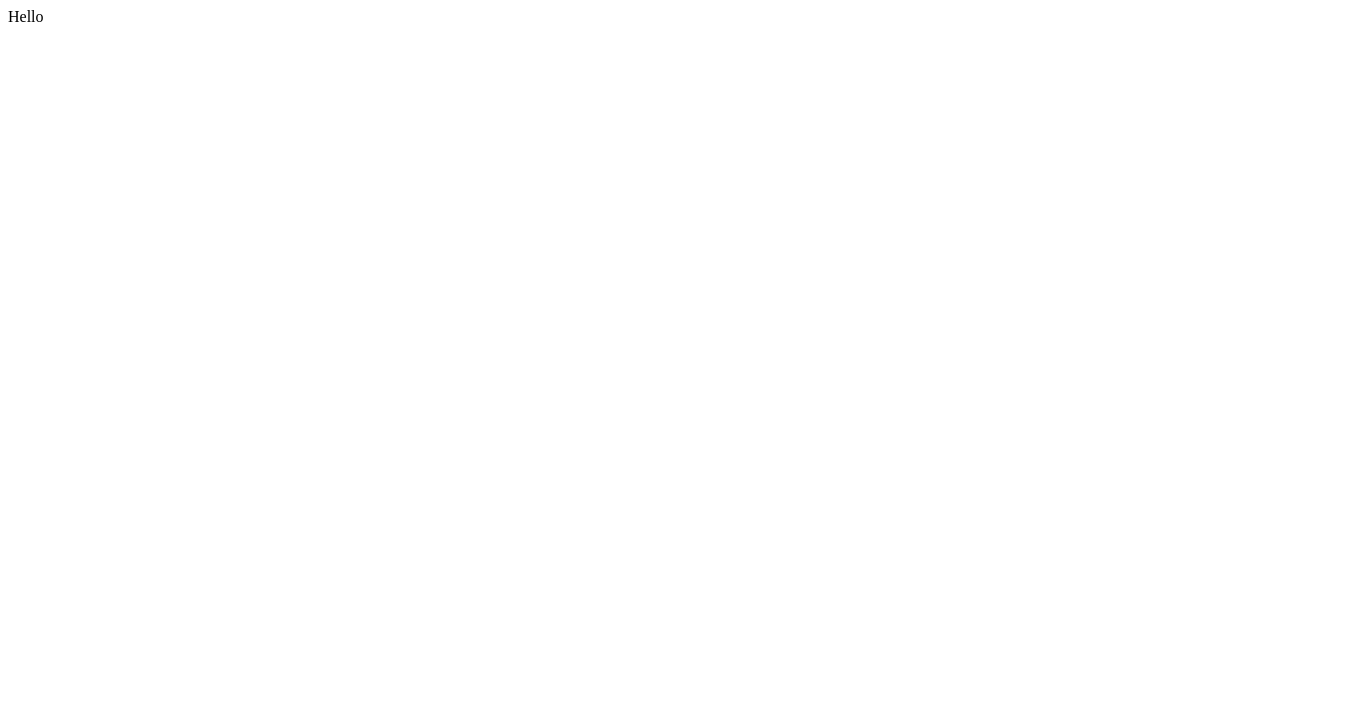
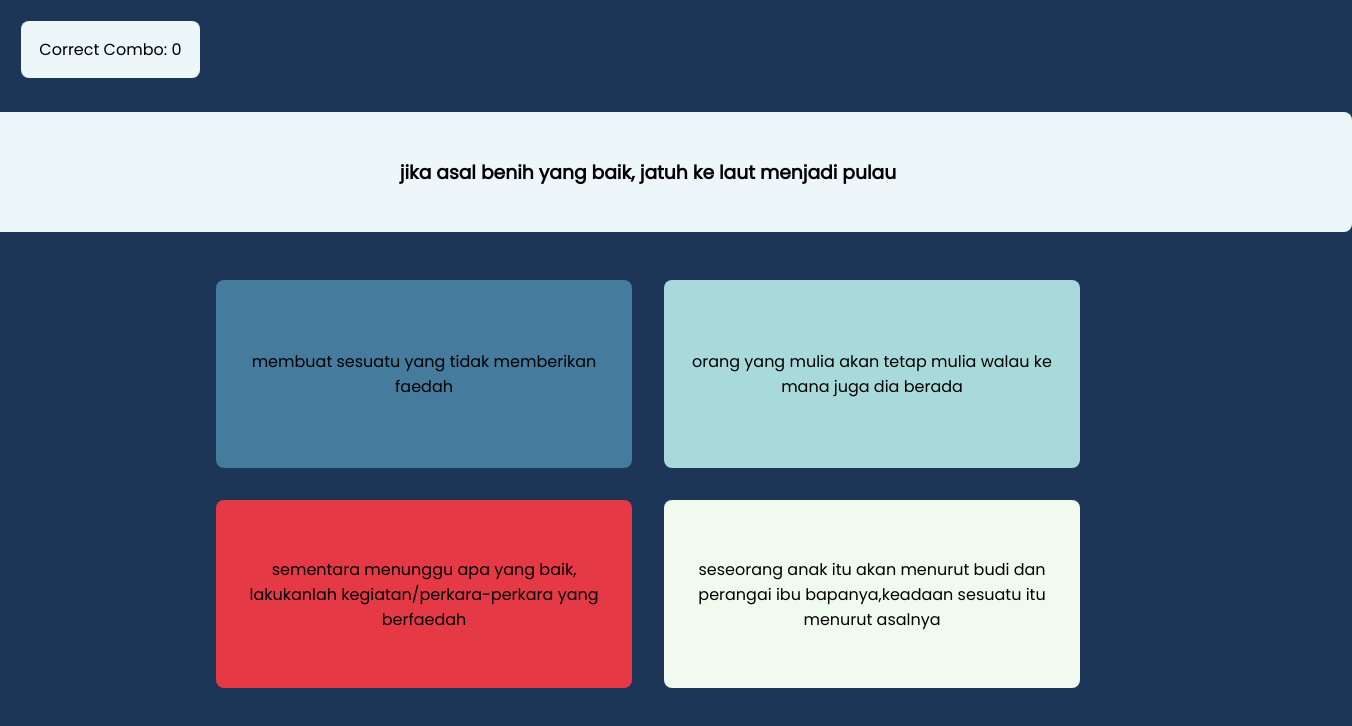
Before and after one commit to Zafyree3/PeribahasaWebsite, a plain HTML site: page index.html in a window 1280 px wide. Shown: the whole page, 1352 px wide, since content can reach past the window. Drawn offline with Linux system fonts and the light colour scheme.

Commit message:
Done with the basics
Done:
-Quiz
-Data
-Combo
-Randomisation

Need:
- Show correct
- Etc, feedback from others

```diff
--- /dev/null
+++ b/data.json
@@ -0,0 +1,402 @@
+[
+    {
+        "peribahasa": "ada gula adalah semut",
+        "id":1,
+        "maksud": "di mana ada rezeki di situlah ramai orang"
+    },
+    {
+        "peribahasa":"ada kerak, adalah nasi",
+        "id":2,
+        "maksud": "tiap perbuatan tentu meninggalkan kesannya"
+    },
+    {
+        "peribahasa": "air pun ada pasang surutnya",
+        "id":3,
+        "maksud": "keadaan hidup seseorang tidak tetap, adakalanya senang ada kalanya susah"
+    },
+    {
+        "peribahasa":"alah bisa tegal biasa",
+        "id":4,
+        "maksud": "perkara yang sudah biasa dilakukan tidak akan terasa lagi kesukarannya"
+    },
+    {
+        "peribahasa":"bagai hujan jatuh ke pasir",
+        "id":5,
+        "maksud": "kebaikan yang sia-sia atau tidak berbalas"
+    },
+    {
+        "peribahasa":"bagai menelan mestika embun",
+        "id":6,
+        "maksud": "mendengar nasihat yang baik"
+    },
+    {
+        "peribahasa": "bagaimana acuan begitulah kuihnya",
+        "id":7,
+        "maksud": ["seseorang anak itu akan menurut budi dan perangai ibu bapanya", "keadaan sesuatu itu menurut asalnya"]
+    },
+    {
+        "peribahasa": "belakang parang pun jikalau diasah nescaya tajam",
+        "id":8,
+        "maksud": "seseorang yang bodoh sekalipun, jika diajar betul-betul akan menjadi pandai"
+    },
+    {
+        "peribahasa": "berani kerana benar, takut kerana salah",
+        "id":9,
+        "maksud": "bertindak kerana berada di pihak yang benar atau untuk menegakkan kebenaran"
+    },
+    {
+        "peribahasa": "biar putih tulang, jangan putih mata",
+        "id":10,
+        "maksud": ["mempertahankan sesuatu yang menjadi hak milik kita walaupun nyawa kita terancam","lebih baik mati daripada menanggung malu"]
+    },
+    {
+        "peribahasa": "burung terbang dipipiskan lada",
+        "id":11,
+        "maksud": "merancang sesuatu yang belum pasti diperoleh"
+    },
+    {
+        "peribahasa": "di mana bumi dipijak, di situ langit dijunjung",
+        "id":12,
+        "maksud": ["apabila kita menetap di sesebuah negeri kita perlulah mematuhi peraturan dan undang-undang di tempat tersebut", "segala suruhan atau nasihat dituruti dan dikerjakan dengan sepenuh hati"]
+    },
+    {
+        "peribahasa": "diam-diam ubi berisi, diam-diam esi berkarat",
+        "id":13,
+        "maksud": "diam seseorang yang berilmu itu berfikir, sementara diam orang yang bodoh itu sia-sia sahaja"
+    },
+    {
+        "peribahasa": "ditatang bagai minyak yang penuh",
+        "id":14,
+        "maksud": "sangat dikasihi dan dipelihara dengan sempurna"
+    },
+    {
+        "peribahasa": "garam jatuh ke air",
+        "id":15,
+        "maksud": "seseorang yang sangat cepat menerima dan mudah memahami sesuatu nasihat atau pengajaran yang diberikan kepadanya"
+    },
+    {
+        "peribahasa": "hilang adat tegal muafakat",
+        "id":16,
+        "maksud": "adat lama itu boleh diubah asal dengan muafakat"
+    },
+    {
+        "peribahasa": "ingat sebelum kena, jimat sebelum habis",
+        "id":17,
+        "maksud": "hendaklah sentiasa berhati-hati supaya jangan terpedaya dan habis harta"
+    },
+    {
+        "peribahasa": "kusut di hujung, bawa ke pangkal",
+        "id":18,
+        "maksud": "apabila perundingan menemui jalan buntu, haruslah segera balik ke punca masalah"
+    },
+    {
+        "peribahasa": "malu berkayuh perahu hanyut",
+        "id":19,
+        "maksud": ["kalau tidak berusaha, tentulah susah dan kalau segan bertanya, akan membuat kesilapan", "kalau segan berusaha tidak akan mendapat kemajuan"]
+    },
+    {
+        "peribahasa": "ringan tulang berat perut",
+        "id":20,
+        "maksud": ["jika rajin dan tekun berusaha melakukan sesuatu pekerjaan, maka akan murahlah rezeki"]
+    },
+    {
+        "peribahasa": "seperti anak ayam kehilangan ibu",
+        "id":21,
+        "maksud": "sekumpulan orang yang tidak tentu arah atau berpecah-pecah akibat kehilangan pemimpin atau tempat tumpuan dan pengharapan"
+    },
+    {
+        "peribahasa": "sesat di hujung jalan, balik ke pangkal jalan",
+        "id":22,
+        "maksud": "jika tidak boleh dicapai persetujuan dalam sesuatu mesyuarat hendaklah diselidiki kembali pokok persoalannya"
+    },
+    {
+        "peribahasa": "bagaimana bunyi gendang, begitulah tarinya",
+        "id":23,
+        "maksud": ["bagaimana perintah, begitulah yang harus dituruti", "bagaimana perbuatan/perkataan demikianlah balas dan jawapannya"]
+    },
+    {
+        "peribahasa": "berapa tinggi terbang bangau, akhirnya hinggap di belakang kerbau juga",
+        "id":24,
+        "maksud": ["walau ke mana juga kita pergi akhirnya akan balik ke negeri asal juga", "walau berapa tinggi pangkat akhirnya hilang juga"]
+    },
+    {
+        "peribahasa": "berjagung-jagung dahulu sementara menanti padi masak",
+        "id":25,
+        "maksud": "sementara menunggu apa yang baik, lakukanlah kegiatan/perkara-perkara yang berfaedah"
+    },
+    {
+        "peribahasa": "bertepuk sebelah tangan tidak akan berbunyi",
+        "id":26,
+        "maksud": "sesuatu perkara tidak akan terjadi jikalau satu pihak sahaja yang memulakannya"
+    },
+    {
+        "peribahasa": "cakap siang pandang-pandang, cakap malam dengar-dengar",
+        "id":27,
+        "maksud": "berhati-hati semasa bercakap dengan orang kerana percakapan yang sembarangan boleh membawa akibat yang buruk"
+    },
+    {
+        "peribahasa": "carik-carik bulu ayam, lama-lama bercantum juga",
+        "id":28,
+        "maksud": "perselisihan dalam kalangan kaum keluarga sendiri akhirnya akan berbaik-baik semula"
+    },
+    {
+        "peribahasa": "cubit paha kanan, paha kiri pun terasa juga",
+        "id":29,
+        "maksud": "penganiayaan terhadap keluarga sendiri akan dirasai oleh ahli keluarga yang lain"
+    },
+    {
+        "peribahasa": "genggam bara api biar sampai jadi arang",
+        "id":30,
+        "maksud": "membuat sesuatu pekerjaan yang sukar atau susah hendaklah bersabar sehingga mencapai kejayaan"
+    },
+    {
+        "peribahasa": "harapkan guruh dilangit, air di tempayan dicurahkan",
+        "id":31,
+        "maksud": "kerana mengharapkan sesuatu yang belum tentu, barang yang tersedia dilepaskan"
+    },
+    {
+        "peribahasa": "hidup kayu berbuah, hidup manusia berjasa",
+        "id":32,
+        "maksud": "seseorang yang hidup di dunia ini mestilah berbuat baik untuk diri sendiri dan juga berjasa kepada orang lain"
+    },
+    {
+        "peribahasa": "jauhari juga yang mengenal manikam",
+        "id":33,
+        "maksud": "orang yang bijaksana jua yang mengetahui keelokan ilmu, menghargai sifat yang mulia dan dapat menilai ketinggian mutu sesuatu barang"
+    },
+    {
+        "peribahasa": "jika asal benih yang baik, jatuh ke laut menjadi pulau",
+        "id":34,
+        "maksud": "orang yang mulia akan tetap mulia walau ke mana juga dia berada"
+    },
+    {
+        "peribahasa": "ke bukit sama didaki, ke lurah sama dituruni",
+        "id":35,
+        "maksud": "bermuafakat dalam sesuatu perkara senang atau susah agar sama-sama dirasai"
+    },
+    {
+        "peribahasa": "kerbau dipegang pada talinya; manusia dipegang pada janjinya",
+        "id":36,
+        "maksud": "manusia yang jujur akan sentiasa dipercayai orang kerana dia tidak akan mungkir janji"
+    },
+    {
+        "peribahasa": "lain padang lain belalangnya, lain lubuk lain ikannya",
+        "id":37,
+        "maksud": "lain negeri lain adat resam dan cara pemerintahannya"
+    },
+    {
+        "peribahasa": "laut mana yang tidak berombak, bumi mana yang tidak ditimpa hujan",
+        "id":38,
+        "maksud": "manusia tidak sunyi daripada melakukan kesalahan dan kesilapan"
+    },
+    {
+        "peribahasa": "sekali air bah, sekali pasir berubah",
+        "id":39,
+        "maksud": "apabila bertukar ketua atau pemerintah di dalam sesebuah negara, maka cara hidup pun berubah juga"
+    },
+    {
+        "peribahasa": "seperti buah padi, makin berisi makin rendah; jangan seperti lalang, makin lama makin tinggi",
+        "id":40,
+        "maksud": "semakin berilmu atau tinggi pangkat semakin merendahkan diri"
+    },
+    {
+        "peribahasa": "seperti ketam menyuruh anaknya berjalan betul",
+        "id":41,
+        "maksud": "tiada berguna menasihati orang lain, kalau kelakuan sendiri tiada sesuai dengan apa yang dinasihatkannya itu"
+    },
+    {
+        "peribahasa": "seperti tikus jatuh ke beras",
+        "id":42,
+        "maksud": ["orang yang dapat kedudukan yang mewah","seseorang yang beroleh kekayaan atau keuntungan tetapi tidak mahu menceritakannya kepada orang lain"]
+    },
+    {
+        "peribahasa": "tak lekang dek panas, tak lapuk dek hujan",
+        "id":43,
+        "maksud": "sesuatu yang baik dan mulia akan kekal sepanjang masa"
+    },
+    {
+        "peribahasa": "takut titik lalu tumpah",
+        "id":44,
+        "maksud": "hendak mengelakkan kerugian kecil akhirnya mendapat kerugian besar"
+    },
+    {
+        "peribahasa": "air yang dingin juga yang dapat memadamkan api",
+        "id":45,
+        "maksud": "perkataan yang lembut juga yang dapat mendinginkan hati orang yang sedang marah"
+    },
+    {
+        "peribahasa": "belum disuruh sudah pergi, belum dipanggil sudah datang",
+        "id":46,
+        "maksud": "cerdik dan rajin"
+    },
+    {
+        "peribahasa": "baik membawa resmi ayam betina",
+        "id":47,
+        "maksud": "seseorang itu hendaklah selalu merendah diri dalam tutur kata dan perbuatan supaya tidak dibenci oleh orang lain dan selamat dalam hidup"
+    },
+    {
+        "peribahasa": "berapa berat mata memandang, berat lagi bahu memikul",
+        "id":48,
+        "maksud": "sesusah-susah orang yang melihat penderitaan seseorang itu tentulah tidak sama dengan penanggungan orang yang menderita itu sendiri"
+    },
+    {
+        "peribahasa": "besar kapal, besar gelombang",
+        "id":49,
+        "maksud": "makin tinggi pangkat atau makin besar perniagaannya, maka makin besar pula tanggungjawabnya"
+    },
+    {
+        "peribahasa": "biduk lalu kiambang bertaut",
+        "id":50,
+        "maksud": "lebih baik jangan dicampuri perselisihan orang yang bersanak saudara kerana akhirnya mereka akan berbaik semula"
+    },
+    {
+        "peribahasa": "hati gajah sama dilapah, hati kuman sama dicecah",
+        "id":51,
+        "maksud": ["pembahagian yang sama rata dan adil", "sama-sama menikmati kesenangan dan kesusahan"]
+    },
+    {
+        "peribahasa": "hujan emas di negeri orang, hujan batu di negeri sendiri, baik juga di negeri sendiri",
+        "id":52,
+        "maksud": "walau bagaimana mewah atau makmur sekalipun negeri orang, negeri sendiri juga yang lebih baik"
+    },
+    {
+        "peribahasa": "jika tidak dipecah ruyung, di mana boleh mendapat sagunya",
+        "id":53,
+        "maksud": "tidak akan tercapai cita-cita tanpa usaha yang gigih"
+    },
+    {
+        "peribahasa": "jika ular menyusur akar, tidak akan hilang bisanya",
+        "id":54,
+        "maksud": "orang besar atau mulia tidak akan hilang martabatnya jika ia merendahkan dirinya sekalipun"
+    },
+    {
+        "peribahasa": "kalau kail panjang sejengkal, jangan lautan hendak diduga",
+        "id":55,
+        "maksud": "jika ilmu atau kebolehan kita sedikit, janganlah kita cuba melawan orang atau berbuat sesuatu yang besar"
+    },
+    {
+        "peribahasa": "kilat di dalam kilau, kabus di dalam hujan",
+        "id":56,
+        "maksud": "dalam percakapan atau tingkah laku seseorang, terkandung kemahuannya"
+    },
+    {
+        "peribahasa": "melentur buluh biarlah dari rebung",
+        "id":57,
+        "maksud": "mengajar atau mendidik anak biarlah daripada kecilnya kerana apabila telah besar, keras hatinya dan perangainya susah dibentuk"
+    },
+    {
+        "peribahasa": "membuang garam ke laut",
+        "id":58,
+        "maksud": "membuat sesuatu yang tidak memberikan faedah"
+    },
+    {
+        "peribahasa": "meski tertimbun dalam tanah, namun teras timbul juga",
+        "id":59,
+        "maksud": ["seseorang yang berbudi baik itu sekali pun dalam melarat tetap berbudi dan berhati mulia", "meskipun kebenaran itu belum terang, lambat laun akan menjadi kenyataan juga"]
+    },
+    {
+        "peribahasa": "nasi tak dingin pinggan tak retak",
+        "id":60,
+        "maksud": "orang yang cermat membuat pekerjaannya, walaupun banyak kerja jarang yang rosak"
+    },
+    {
+        "peribahasa": "pagi tidak dibuang, senja tidak dikejar",
+        "id":61,
+        "maksud": "menggunakan masa dengan sebaik-baiknya"
+    },
+    {
+        "peribahasa": "pelepah bawah luruh, pelepah atas jangan gelak",
+        "id":62,
+        "maksud": "tiap-tiap yang bernyawa akan mati juga sudahnya, baik tua, muda ataupun anak-anak kecil"
+    },
+    {
+        "peribahasa": "sebab buah dikenal pohonnya",
+        "id":63,
+        "maksud": "daripada tingkah laku seseorang itu kita dapat mengetahui atau mengenali watak dan asal seseorang"
+    },
+    {
+        "peribahasa": "seperti harimau menyembunyikan kukunya",
+        "id":64,
+        "maksud": "orang yang bijaksana tetapi menyembunyikan pengetahuan dan kebolehannya"
+    },
+    {
+        "peribahasa": "seperti labah-labah cinta kepada telurnya",
+        "id":65,
+        "maksud": "perihal kasih sayang yang mendalam sekali dan sukar diceraikan"
+    },
+    {
+        "peribahasa": "belayar sampai ke pulau",
+        "id":66,
+        "maksud": "membuat pekerjaan sehingga sempurna"
+    },
+    {
+        "peribahasa": "hutang emas dapat dibayar, hutang budi dibawa mati",
+        "id":67,
+        "maksud": "budi bahasa orang tidak dapat dibalas dengan wang dan harus diingat seumur hidup"
+    },
+    {
+        "peribahasa": "kalau gajah hendaklah dipandang gadingnya, kalau harimau hendaklah dipandang belangnya",
+        "id":68,
+        "maksud": "sesuatu perkara itu perlu disiasat dahulu dengan teliti dan tidak boleh setakat mendengar cakap-cakap orang sahaja"
+    },
+    {
+        "peribahasa": "kemenyan sebesar lutut, tidak dibakar takkan berbau",
+        "id":69,
+        "maksud": "tidak ada gunanya ilmu pengetahuan yang disimpan sahaja"
+    },
+    {
+        "peribahasa": "kuat burung kerana sayap, kuat ketam kerana sepit",
+        "id":70,
+        "maksud": "kuat atau berkuasa kerana sesuatu kelebihannya"
+    },
+    {
+        "peribahasa": "ikut hati mati, ikut rasa binasa, ikut mata leta",
+        "id":71,
+        "maksud": "orang yang mengikutkan hawa nafsunya akhirnya akan binasa"
+    },
+    {
+        "peribahasa": "menepuk air di dulang, terpercik ke muka sendiri",
+        "id":72,
+        "maksud": "menceritakan cacat cela kaum keluarga maka diri sendiri juga yang mendapat malu"
+    },
+    {
+        "peribahasa": "pisang tidak berbuah dua kali",
+        "id":73,
+        "maksud": "manusia harus beringat-ingat supaya perkara yang tidak baik yang dialaminya tidak berulang lagi"
+    },
+    {
+        "peribahasa": "rosak badan kerana penyakit, rosak bangsa kerana laku",
+        "id":74,
+        "maksud": "penyakit yang dihidapi itu boleh merosakkan keelokan rupa kita, begitu juga kelakuan yang keji itu boleh merosakkan nama baik bangsa kita"
+    },
+    {
+        "peribahasa": "seperti menghela rambut dalam tepung, rambut jangan putus tepung jangan berserak",
+        "id":75,
+        "maksud": ["bersikap bijaksana dalam menyelesaikan sesuatu masalah", "menghukum hendaklah dengan seadil-adilnya, sehingga kedua-dua belah pihak berasa puas"]
+    },
+    {
+        "peribahasa": "tangan mencencang bahu memikul",
+        "id":76,
+        "maksud": "kesalahan yang kita buat itu kita sendirilah yang menanggungnya"
+    },
+    {
+        "peribahasa": "tiada rotan akar berguna",
+        "id":77,
+        "maksud": "kalau tidak ada yang baik sekali, yang kurang baik pun berguna juga"
+    },
+    {
+        "peribahasa": "tukang tidak membuang kayu",
+        "id":78,
+        "maksud": "orang yang cerdik, sayang akan sekalian macam orang kerana masing-masing ada gunanya"
+    },
+    {
+        "peribahasa": "umpama duduk seperti kucing, melompat seperti harimau",
+        "id":79,
+        "maksud": "pendiam tetapi cekap bekerja dan pintar"
+    },
+    {
+        "peribahasa": "yang dikejar tak dapat, yang dikendong berciciran",
+        "id":80,
+        "maksud": "keuntungan yang diharapkan tidak diperoleh sedangkan keuntungan yang di dalam tangan habis hilang"
+    }
+]
--- a/index.html
+++ b/index.html
@@ -1 +1,43 @@
-<p> Hello </p>
+<html>
+    <head>
+        <link rel="stylesheet" href="style.css">
+    </head>
+    <body>
+        <div class="count">
+            <p id="counter" onClick="call()">Correct Combo: 0</p>
+        </div>
+        <div class="title container">
+            <h3 id="peribahasa"> kalau gajah hendaklah dipandang
+                gadingnya, kalau harimau
+                hendaklah dipandang belangnya </h3>
+        </div>
+        <div class="bottom container">
+            <div class="options">
+                <div class="option" id="tl" onClick="select1()">
+                    <p id="option1"> seseorang yang sangat cepat menerima dan
+                        mudah memahami sesuatu nasihat atau
+                        pengajaran yang diberikan kepadanya </p>
+                </div>
+                <div class="option" id="tr" onClick="select2()">
+                    <p id="option2"> seseorang yang sangat cepat menerima dan
+                        mudah memahami sesuatu nasihat atau
+                        pengajaran yang diberikan kepadanya </p>
+                </div>
+            </div>
+            <div class="options">
+                <div class="option" id="bl" onClick="select3()">
+                    <p id="option3"> seseorang yang sangat cepat menerima dan
+                        mudah memahami sesuatu nasihat atau
+                        pengajaran yang diberikan kepadanya </p>
+                </div>
+                <div class="option" id="br" onClick="select4()">
+                    <p id="option4"> seseorang yang sangat cepat menerima dan
+                        mudah memahami sesuatu nasihat atau
+                        pengajaran yang diberikan kepadanya </p>
+                </div>
+            </div>
+        </div>
+    </body>
+    <script type="text/javascript" src="script.js"></script>
+    <script type="text/javascript" src="data.json"></script>
+</html>
--- /dev/null
+++ b/script.js
@@ -0,0 +1,145 @@
+peribahasaHTML = document.getElementById("peribahasa");
+counterHTML = document.getElementById("counter");
+option1HTML = document.getElementById("option1");
+option2HTML = document.getElementById("option2");
+option3HTML = document.getElementById("option3");
+option4HTML = document.getElementById("option4");
+counter = 0;
+correct = 0;
+
+function randomNum(min, max) { // min and max included
+    return Math.floor(Math.random() * (max - min + 1) + min)
+}
+
+function call() {
+    alert(correct);
+}
+function select1() {
+    if (correct == 1) {
+        counter++;
+        randomise();
+    }
+    else {
+        counter = 0;
+        randomise();
+    }
+}
+function select2() {
+    if (correct == 2) {
+        counter++;
+        randomise();
+    }
+    else {
+        counter = 0;
+        randomise();
+    }
+}
+function select3() {
+    if (correct == 3) {
+        counter++;
+        randomise();
+    }
+    else {
+        counter = 0;
+        randomise();
+    }
+}
+function select4() {
+    if (correct == 4) {
+        counter++;
+        randomise();
+    }
+    else {
+        counter = 0;
+        randomise();
+    }
+}
+
+function randomise() {
+    counterHTML.innerHTML= "Correct Combo: " + counter;
+    fetch("data.json")
+    .then(response => response.json())
+    .then(jsondata => {
+        var result = jsondata;
+        var index = randomNum(0, result.length - 1);
+        var data = result[index];
+        peribahasaHTML.innerHTML = data.peribahasa;
+        if (randomNum(1, 4) == 1) {
+            correct = 1;
+            option1HTML.innerHTML = data.maksud;
+            newIndex = randomNum(0, result.length - 1);
+            while (newIndex == index) {
+                newIndex = randomNum(0, result.length - 1);
+            }
+            option2HTML.innerHTML = result[newIndex].maksud;
+            newIndex = randomNum(0, result.length - 1);
+            while (newIndex == index) {
+                newIndex = randomNum(0, result.length - 1);
+            }
+            option3HTML.innerHTML = result[newIndex].maksud;
+            newIndex = randomNum(0, result.length - 1);
+            while (newIndex == index) {
+                newIndex = randomNum(0, result.length - 1);
+            }
+            option4HTML.innerHTML = result[newIndex].maksud;
+        }
+        else if (randomNum(1, 4) == 2) {
+            correct = 2;
+            option2HTML.innerHTML = data.maksud;
+            newIndex = randomNum(0, result.length - 1);
+            while (newIndex == index) {
+                newIndex = randomNum(0, result.length - 1);
+            }
+            option1HTML.innerHTML = result[newIndex].maksud;
+            newIndex = randomNum(0, result.length - 1);
+            while (newIndex == index) {
+                newIndex = randomNum(0, result.length - 1);
+            }
+            option3HTML.innerHTML = result[newIndex].maksud;
+            newIndex = randomNum(0, result.length - 1);
+            while (newIndex == index) {
+                newIndex = randomNum(0, result.length - 1);
+            }
+            option4HTML.innerHTML = result[newIndex].maksud;
+        }
+        else if (randomNum(1, 4) == 3) {
+            correct = 3;
+            option3HTML.innerHTML = data.maksud;
+            newIndex = randomNum(0, result.length - 1);
+            while (newIndex == index) {
+                newIndex = randomNum(0, result.length - 1);
+            }
+            option2HTML.innerHTML = result[newIndex].maksud;
+            newIndex = randomNum(0, result.length - 1);
+            while (newIndex == index) {
+                newIndex = randomNum(0, result.length - 1);
+            }
+            option1HTML.innerHTML = result[newIndex].maksud;
+            newIndex = randomNum(0, result.length - 1);
+            while (newIndex == index) {
+                newIndex = randomNum(0, result.length - 1);
+            }
+            option4HTML.innerHTML = result[newIndex].maksud;
+        }
+        else {
+            correct = 4;
+            option4HTML.innerHTML = data.maksud;
+            newIndex = randomNum(0, result.length - 1);
+            while (newIndex == index) {
+                newIndex = randomNum(0, result.length - 1);
+            }
+            option2HTML.innerHTML = result[newIndex].maksud;
+            newIndex = randomNum(0, result.length - 1);
+            while (newIndex == index) {
+                newIndex = randomNum(0, result.length - 1);
+            }
+            option3HTML.innerHTML = result[newIndex].maksud;
+            newIndex = randomNum(0, result.length - 1);
+            while (newIndex == index) {
+                newIndex = randomNum(0, result.length - 1);
+            }
+            option1HTML.innerHTML = result[newIndex].maksud;
+        }
+    });
+}
+randomise();
--- /dev/null
+++ b/style.css
@@ -0,0 +1,80 @@
+@import url('https://fonts.googleapis.com/css2?family=Poppins&display=swap');
+div, button {
+    margin: 1rem;
+    color: black;
+    text-align: center;
+    border-radius: 0.5rem;
+    font-family: 'Poppins', sans-serif;
+}
+body {
+    display:flex;
+    justify-content: center;
+    align-items: center;
+    height: 100vh;
+    width: 100vw;
+    flex-direction: column;
+    background-color: #1d3557;
+    overflow-y: hidden;
+    overflow-x: hidden;
+}
+.title {
+    height: 15vh;
+    width: 110vw;
+    background-color: #edf6f9;
+}
+.container {
+    display: flex;
+    flex-direction: column;
+    justify-content: center;
+    align-items: center;
+    flex-direction: column;
+}
+.bottom {
+    height: 55vh;
+    width: 70vw;
+}
+.options {
+    display: flex;
+    flex-direction: row;
+    justify-content: center;
+    align-items: center;
+    height: 50%;
+    width: 100%;
+}
+.option {
+    display: flex;
+    flex-direction: row;
+    justify-content: center;
+    align-items: center;
+    height: 100%;
+    width: 50%;
+    padding-inline: 1rem;
+}
+.option:hover {
+    filter: drop-shadow(0 0 0.2rem #000);
+}
+.option:active {
+    box-shadow: inset 0 0 0.35rem #000;
+    filter: none;
+}
+.count{
+    position:absolute;
+    top: 0.3rem;
+    left: 0.3rem;
+    background-color: #edf6f9;
+    text-align: center;
+    width: 14vw;
+}
+
+#tl {
+    background-color: #457b9d;
+}
+#tr {
+    background-color: #a8dadc;
+}
+#br {
+    background-color: #f1faee;
+}
+#bl {
+    background-color: #e63946;
+}
```
